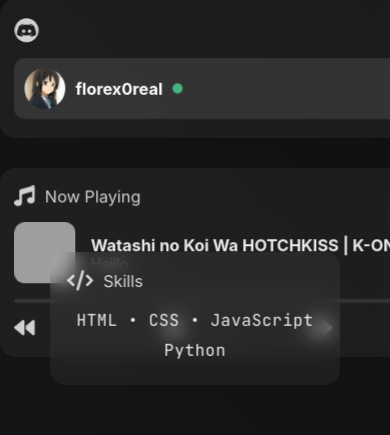
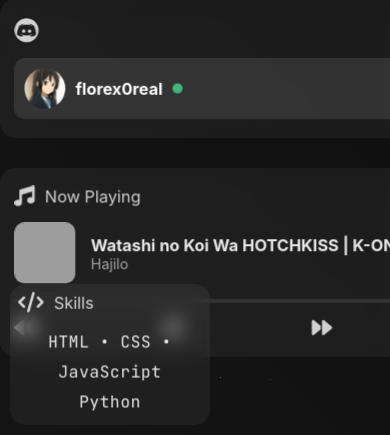
Before and after one commit to Florex0Real/florex0real.github.io, a PHP site: page / in a window 390 px wide; the page is wider, and only the part inside the window is pictured. Shown: the part 409-844 px from the top of that part. Run offline with PHP 8.4, Linux system fonts and the light colour scheme; grey boxes are pictures that could not be loaded.

Commit message:
responsive for mobile

```diff
--- a/style.css
+++ b/style.css
@@ -544,6 +544,27 @@ h1 {
     transition: all 0.3s ease;
 }
 
+/* Mobile view (for small screens) */
+@media (max-width: 768px) {
+    .skills-panel {
+        width: 200px;
+        left: 20px;
+        bottom: 20px;
+        padding: 15px;
+    }
+}
+
+/* Small mobile view (for very small screens) */
+@media (max-width: 480px) {
+    .skills-panel {
+        width: 180px;
+        left: 10px;
+        bottom: 10px;
+        padding: 10px;
+    }
+}
+
+
 .skills-panel > * {
     transform: translateZ(20px);
 }
```
